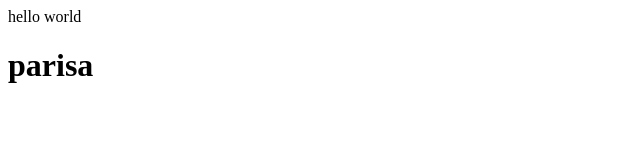
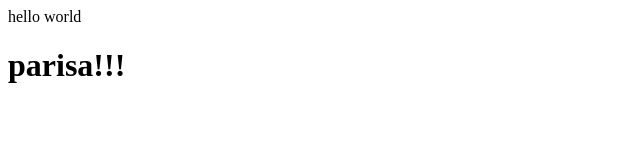
Before and after one commit to parisasheibani/parisa, a plain HTML site: page index.html in a window 1280 px wide. Shown: the full height of the page, 0-640 px from the left. Drawn offline with Linux system fonts and the light colour scheme.

Commit message:
add ! in heading

```diff
--- a/index.html
+++ b/index.html
@@ -8,6 +8,6 @@
 </head>
 <body>
     hello world
-    <h1>parisa</h1>
+    <h1>parisa!!!</h1>
 </body>
 </html>
```
